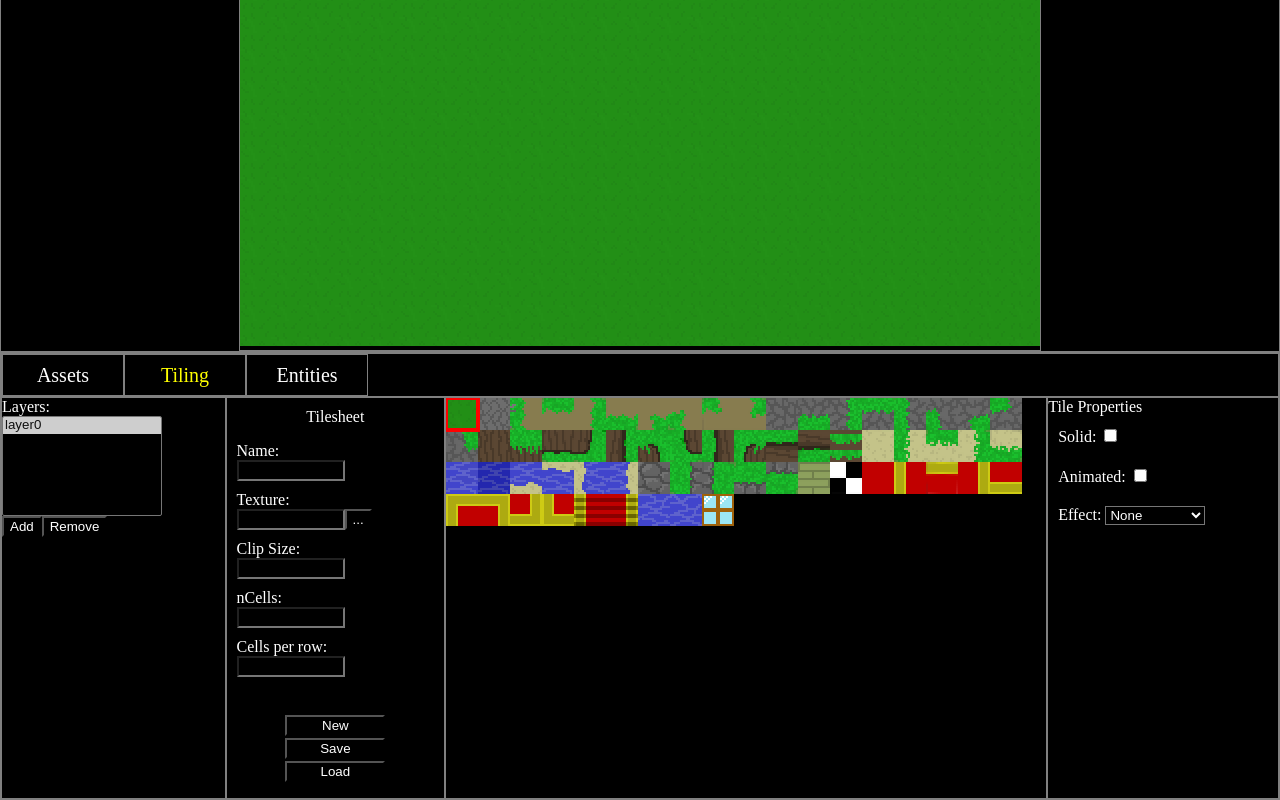
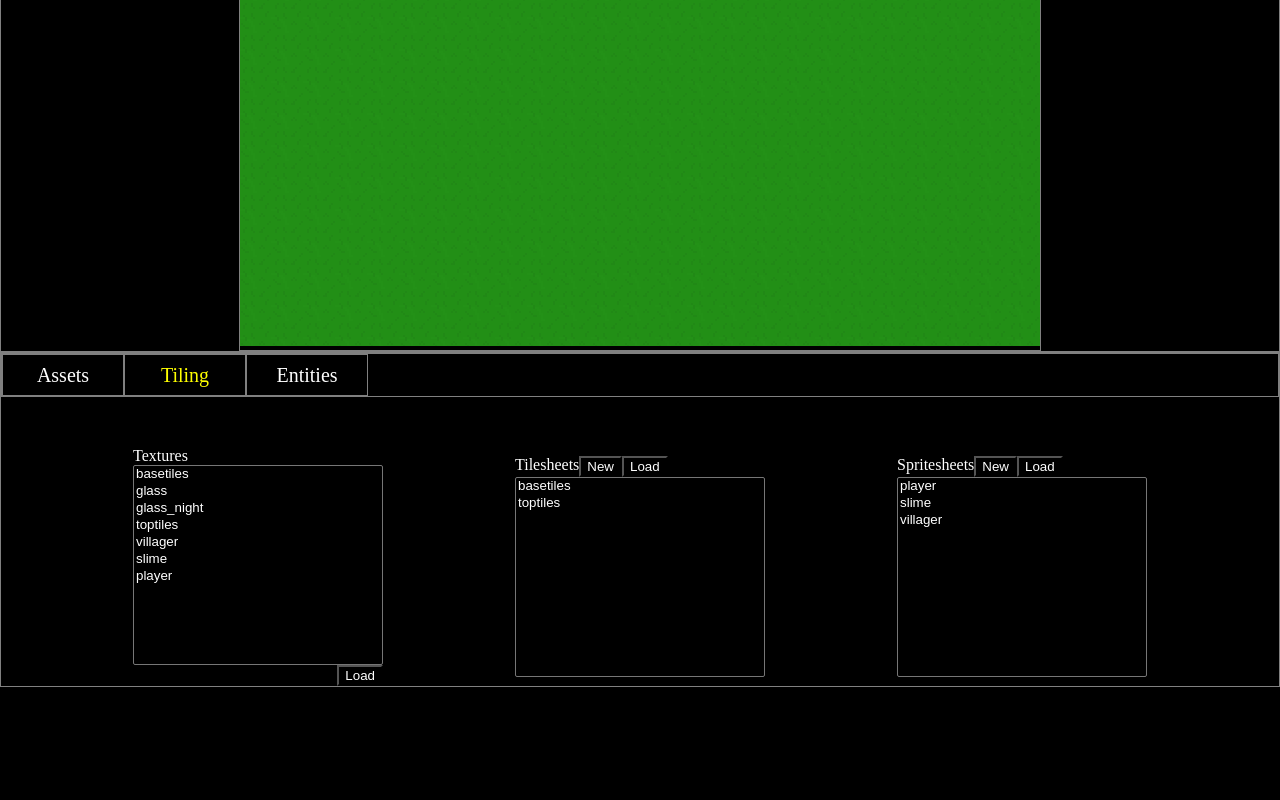
Before and after one commit to TheJamHutch/TilemapEditor, an Angular app: page / in a window 1280 px wide. Shown: the part 318-1118 px from the top of the page. After the commit the page ends 1005 px from the top, so only its background shows below. Built offline with nearby package versions, Linux system fonts and the light colour scheme.

Commit message:
Replace core/config with config service

```diff
--- a/src/app/app.component.ts
+++ b/src/app/app.component.ts
@@ -2,8 +2,8 @@ import { Component, ElementRef, OnInit, AfterViewInit, ViewChild } from '@angula
 import { AssetsService } from './assets.service';
 import { EventBusService, EventType } from './event-bus.service';
 import { Rendering } from './core/rendering';
-import { config } from './core/config';
 import { PerformanceCounterService } from './performance-counter.service';
+import { ConfigService } from './config.service';
 
 @Component({
   selector: 'app-root',
@@ -18,14 +18,22 @@ export class AppComponent implements OnInit, AfterViewInit {
   title = 'TilemapEditor';
   selectedTab = 'Tiling';
 
-  constructor(private assets: AssetsService, private eventBus: EventBusService, private performanceCounter: PerformanceCounterService){}
+  constructor(
+    private assets: AssetsService,
+    private eventBus: EventBusService,
+    private performanceCounter: PerformanceCounterService,
+    private config: ConfigService
+  ){
+    this.selectedTab = this.config.selectedTab;
+  }
 
   async ngOnInit(): Promise<void> {
     await this.assets.loadAll();
+
     let firstSheet = Object.values(this.assets.store.tilesheets)[0];
     this.eventBus.raise(EventType.TilesheetChange, { tilesheetId: firstSheet.id });
     const newMap = {
-      dimensions: config.editor.mapDimensions
+      dimensions: this.config.initMapDimensions
     };
     this.eventBus.raise(EventType.NewMap, newMap);
   }
--- a/src/app/assets-tab/assets-tab.component.html
+++ b/src/app/assets-tab/assets-tab.component.html
@@ -1,15 +1,17 @@
 <div class="assets-tab">
+
   <div class="asset-list">
     <div class="list-header">
       <span>Textures</span>
-      <div>
-        <button (click)="onTextureLoadClick()">Load</button>
-      </div>
     </div>
     <select type="text" multiple>
       <option *ngFor="let id of textures" [value]="id">{{id}}</option>
     </select>
+    <div class="list-footer">
+      <button (click)="onTextureLoadClick()">Load</button>
+    </div>
   </div>
+
   <div class="asset-list">
     <div class="list-header">
       <span>Tilesheets</span>
@@ -22,6 +24,7 @@
       <option *ngFor="let id of tilesheets" [value]="id">{{id}}</option>
     </select>
   </div>
+
   <div class="asset-list">
     <div class="list-header">
       <span>Spritesheets</span>
@@ -34,4 +37,5 @@
       <option *ngFor="let id of spritesheets" [value]="id">{{id}}</option>
     </select>
   </div>
+
 </div>
--- a/src/app/assets-tab/assets-tab.component.scss
+++ b/src/app/assets-tab/assets-tab.component.scss
@@ -17,6 +17,11 @@ select{
 }
 
 .list-header{
-    display: flex;
-    justify-content: space-between;
+  display: flex;
+  justify-content: flex-start;
 }
+
+.list-footer{
+  display: flex;
+  justify-content: flex-end;
+}
--- /dev/null
+++ b/src/app/config.service.ts
@@ -0,0 +1,23 @@
+import { Injectable } from '@angular/core';
+import { Vector } from './core/primitives';
+
+@Injectable({
+  providedIn: 'root'
+})
+export class ConfigService {
+  // Immutable, injectable config service.
+
+  readonly editorResolution = { x: 800, y: 600 }
+  readonly paletteResolution = { x: 600, y: 400 };
+
+  readonly initMapDimensions = { x: 100, y: 100 };
+
+  readonly tileSize = 32;
+  readonly paletteCellSize = 32;
+
+  readonly lineDashSpeed = 4;
+
+  readonly selectedTab = 'Assets'
+
+  constructor() { }
+}
--- a/src/app/core/assets.ts
+++ b/src/app/core/assets.ts
@@ -32,6 +32,7 @@ export namespace Assets{
 
   export type Tilesheet = {
     id: string;
+    name: string;
     texture: Texture;
     clipSize: number;
     nCells: number;
--- a/src/app/core/config.ts
+++ /dev/null
@@ -1,14 +0,0 @@
-export const config = {
-    autosaveEnabled: false,
-    storageEnabled: false,
-    editor: {
-      resolution: { x: 800, y: 600 },
-      mapDimensions: { x: 100, y: 100 },
-      tileSize: 32,
-      lineDashSpeed: 4                    // Controls the speed of the line dash animation shown when selecting tiles.
-    },
-    palette: {
-      resolution: { x: 600, y: 400 },
-      cellSize: 32
-    }
-  };
--- a/src/app/editor-control/editor-control.component.ts
+++ b/src/app/editor-control/editor-control.component.ts
@@ -1,13 +1,11 @@
 import { Component, OnInit, ViewChild, ElementRef, AfterViewInit } from '@angular/core';
 import { EventBusService, EventType } from '../event-bus.service';
 import { Rendering } from '../core/rendering';
-import { config } from '../core/config';
-import { Rect, Vector } from "../core/primitives";
 import { Camera, CameraDirection } from "../core/camera";
-import { Tiling } from "../core/tilemap";
 import { AssetsService } from '../assets.service';
 import { Editor, EditorMode } from './editor';
 import { PerformanceCounterService } from '../performance-counter.service';
+import { ConfigService } from '../config.service';
 
 @Component({
   selector: 'app-editor-control',
@@ -22,7 +20,12 @@ export class EditorControlComponent implements OnInit, AfterViewInit {
   ctrlHeld = false;
   shiftHeld = false;
 
-  constructor(private assets: AssetsService, private eventBus: EventBusService, private performanceCounter: PerformanceCounterService) { }
+  constructor(
+    private assets: AssetsService,
+    private eventBus: EventBusService,
+    private performanceCounter: PerformanceCounterService,
+    private config: ConfigService
+  ) { }
 
   ngOnInit(): void {
     this.eventBus.register(EventType.NewFrame, this.onNewFrame.bind(this));
@@ -39,14 +42,14 @@ export class EditorControlComponent implements OnInit, AfterViewInit {
 
   ngAfterViewInit(): void {
     // Init map canvas resolution
-    this.mapCanvas.nativeElement.width = config.editor.resolution.x;
-    this.mapCanvas.nativeElement.height = config.editor.resolution.y;
+    this.mapCanvas.nativeElement.width = this.config.editorResolution.x;
+    this.mapCanvas.nativeElement.height = this.config.editorResolution.y;
     // Init map canvas context
     const rawEditorContext = this.mapCanvas.nativeElement.getContext('2d');
     rawEditorContext.imageSmoothingEnabled = false;
-    const editorContext = new Rendering.RenderContext(rawEditorContext, config.editor.resolution);
+    const editorContext = new Rendering.RenderContext(rawEditorContext, this.config.editorResolution);
 
-    this.editor = new Editor(editorContext, config.editor)
+    this.editor = new Editor(editorContext, this.config.tileSize, this.config.lineDashSpeed);
 
     // MouseUp event is bound to document instead to prevent an annyoing bug where the editor is stil in paste mode after canvas
     // mouseleave and mouse button has been released.
--- a/src/app/editor-control/editor.ts
+++ b/src/app/editor-control/editor.ts
@@ -36,11 +36,11 @@ export class Editor{
 
   lineDashSpeed = 0; // Controls the speed of the line dash animation shown when selecting a tile.
 
-  constructor(context: Rendering.RenderContext, config: any){
+  constructor(context: Rendering.RenderContext, tileSize: number, lineDashSpeed: number){
     this.context = context;
-    this.cursor = new Rect({ x: 0, y: 0, w: config.tileSize, h: config.tileSize });
-    this.tileSize = config.tileSize;
-    this.lineDashSpeed = config.lineDashSpeed;
+    this.cursor = new Rect({ x: 0, y: 0, w: tileSize, h: tileSize });
+    this.tileSize = tileSize;
+    this.lineDashSpeed = lineDashSpeed;
   }
 
   loadMap(rawMap: any){
--- a/src/app/palette-control/palette-control.component.ts
+++ b/src/app/palette-control/palette-control.component.ts
@@ -1,10 +1,10 @@
 import { AfterViewInit, Component, OnInit, ViewChild, ElementRef } from '@angular/core';
 import { Rendering } from '../core/rendering';
 import { Rect, Vector } from "../core/primitives";
-import { config } from '../core/config';
 import { EventBusService, EventType } from '../event-bus.service';
 import { AssetsService } from '../assets.service';
 import { Palette } from './palette';
+import { ConfigService } from '../config.service';
 
 @Component({
   selector: 'app-palette-control',
@@ -20,7 +20,11 @@ export class PaletteControlComponent implements OnInit, AfterViewInit {
 
   palette: Palette;
 
-  constructor(private assets: AssetsService, private eventBus: EventBusService) {}
+  constructor(
+    private assets: AssetsService,
+    private eventBus: EventBusService,
+    private config: ConfigService
+  ) {}
 
   ngOnInit(): void {
     this.eventBus.register(EventType.NewFrame, (context: any) => {
@@ -35,15 +39,15 @@ export class PaletteControlComponent implements OnInit, AfterViewInit {
 
   ngAfterViewInit(): void {
     // Init palette canvas resolution
-    this.paletteCanvas.nativeElement.width = config.palette.resolution.x;
-    this.paletteCanvas.nativeElement.height = config.palette.resolution.y;
+    this.paletteCanvas.nativeElement.width = this.config.paletteResolution.x;
+    this.paletteCanvas.nativeElement.height = this.config.paletteResolution.y;
 
     // Init palette canvas context
     const rawPaletteContext = this.paletteCanvas.nativeElement.getContext('2d');
     rawPaletteContext.imageSmoothingEnabled = false;
-    const paletteContext = new Rendering.RenderContext(rawPaletteContext, config.palette.resolution);
+    const paletteContext = new Rendering.RenderContext(rawPaletteContext, this.config.paletteResolution);
 
-    this.palette = new Palette(paletteContext, config.palette);
+    this.palette = new Palette(paletteContext, this.config.paletteCellSize);
 
     // Select first item in palette on startup.
     this.eventBus.raise(EventType.PaletteSelect, { cellIdx: 0 });
--- a/src/app/palette-control/palette.ts
+++ b/src/app/palette-control/palette.ts
@@ -9,9 +9,9 @@ export class Palette{
   marker: Rect;
   tilesheet?: any;
 
-  constructor(context: Rendering.RenderContext, config: any){
+  constructor(context: Rendering.RenderContext, cellSize: number){
     this.context = context;
-    this.cellSize = { x: config.cellSize, y: config.cellSize };
+    this.cellSize = { x: cellSize, y: cellSize };
     this.cursor = new Rect({ x: 0, y: 0, w: this.cellSize.x, h: this.cellSize.y });
     this.marker = new Rect(this.cursor);
   }
--- a/src/app/tiling-tab/tiling-tab.component.ts
+++ b/src/app/tiling-tab/tiling-tab.component.ts
@@ -1,7 +1,6 @@
 import { Component, OnInit, AfterViewInit } from '@angular/core';
 import { AssetsService } from '../assets.service';
 import { Rendering } from '../core/rendering';
-import { config } from '../core/config';
 import { EventBusService, EventType } from '../event-bus.service';
 
 @Component({
--- a/src/app/toolbar/toolbar.component.ts
+++ b/src/app/toolbar/toolbar.component.ts
@@ -2,7 +2,6 @@ import { Component, OnInit } from '@angular/core';
 import { AssetsService } from '../assets.service';
 import { Assets } from '../core/assets';
 import { EventBusService, EventType } from '../event-bus.service';
-import { config } from '../core/config';
 
 @Component({
   selector: 'app-toolbar',
```
Also changed, not shown: 1 other file (tests, documents, lock files or other folders).
